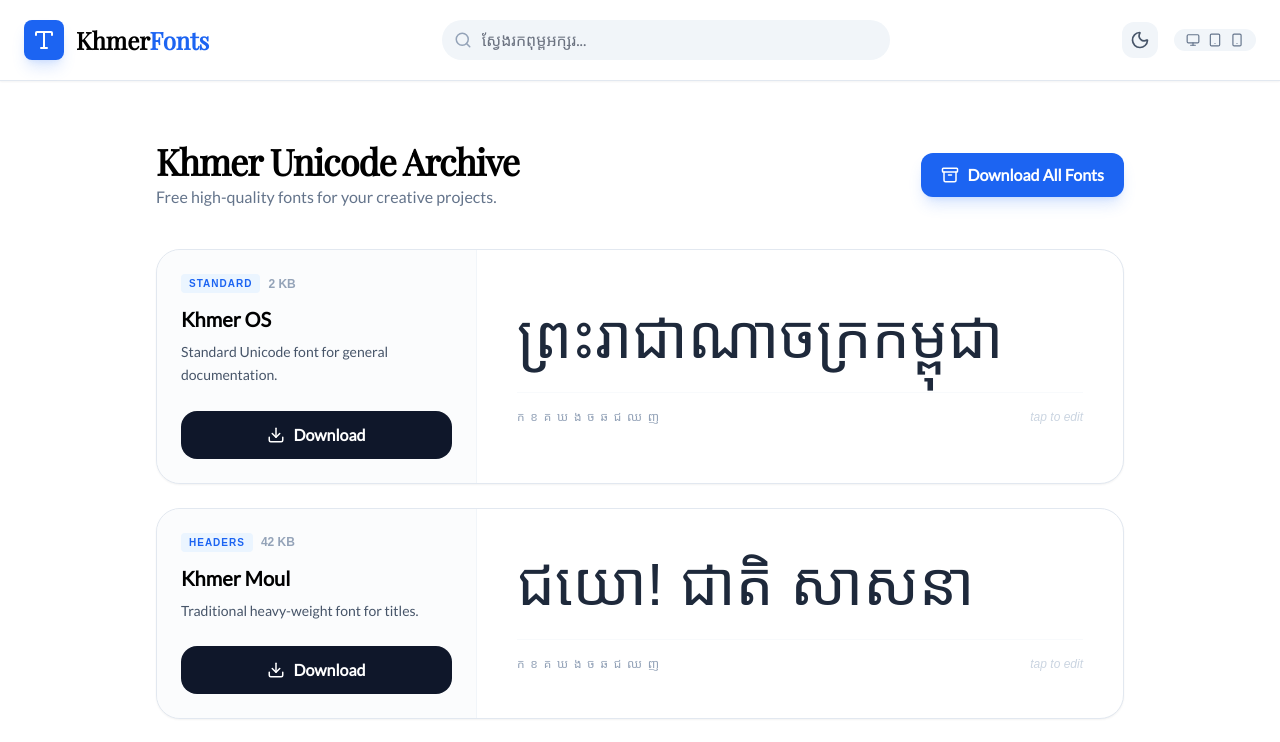
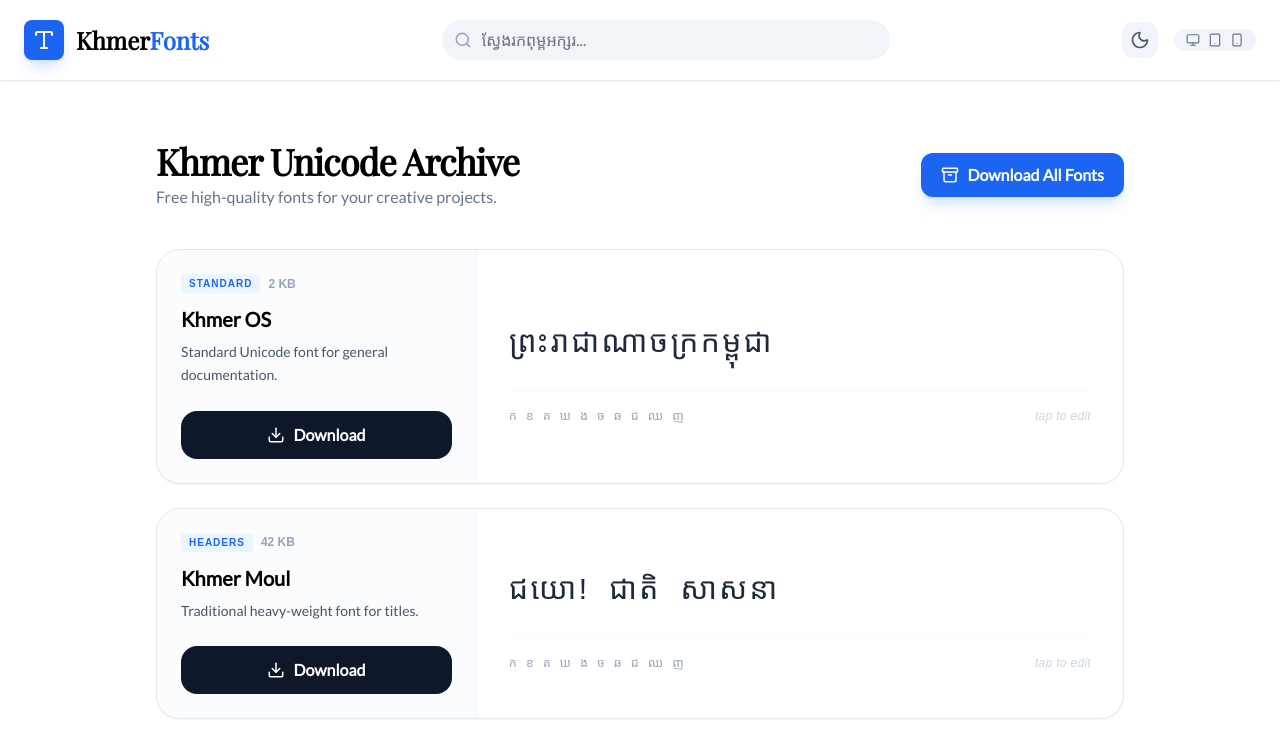
Before and after one commit to 7PiSeth/khmer-font, a React (Vite) app: page / in a window 1280 px wide. Shown: the top 742 px of the page. Built offline with nearby package versions, Linux system fonts and the light colour scheme; a web font is replaced by a local one.

Commit message:
Enhance FontCard layout and styling for improved readability and user interaction

```diff
--- a/src/components/layout/Body.jsx
+++ b/src/components/layout/Body.jsx
@@ -105,11 +105,10 @@
             <button
               onClick={() => onDownload(font)}
               disabled={downloadingId === font.id}
-              className={`w-full flex items-center justify-center gap-2 py-3 px-6 rounded-xl sm:rounded-2xl font-bold transition-all ${
-                downloadingId === font.id
+              className={`w-full flex items-center justify-center gap-2 py-3 px-6 rounded-xl sm:rounded-2xl font-bold transition-all ${downloadingId === font.id
                   ? 'bg-emerald-500 text-white'
                   : 'bg-slate-900 dark:bg-slate-800 text-white hover:bg-blue-600 active:scale-[0.97]'
-              }`}
+                }`}
               style={{ fontFamily: "'Lato', sans-serif" }}
             >
               {downloadingId === font.id ? <CheckCircle size={18} /> : <Download size={18} />}
@@ -118,19 +117,28 @@
           </div>
 
           {/* Right Panel - Preview */}
-          <div className="flex-1 p-5 sm:p-10 flex flex-col justify-center min-h-[140px] sm:min-h-[200px]">
+          <div className="flex-1 p-5 sm:p-8 flex flex-col justify-center min-h-[140px] sm:min-h-[180px]">
             <div
               onClick={handleTextClick}
-              className="text-3xl sm:text-5xl md:text-6xl text-slate-800 dark:text-slate-100 leading-tight text-center lg:text-left cursor-text hover:opacity-70 transition-opacity select-none"
-              style={{ fontFamily: `'${font.googleFont}', sans-serif` }}
-              title="Click to edit"
+              className="text-xl sm:text-2xl md:text-3xl text-slate-800 dark:text-slate-100 leading-loose text-center lg:text-left cursor-text hover:opacity-70 transition-opacity select-none tracking-widest"
+              style={{
+                fontFamily: `'${font.googleFont}', sans-serif`,
+                letterSpacing: '0.08em',
+                lineHeight: '2.2',
+                wordSpacing: '0.3em',
+              }}
             >
               {previewText || font.previewText}
             </div>
 
-            <div className="mt-6 pt-4 border-t border-slate-50 dark:border-slate-800/50 flex items-center justify-between text-[10px] sm:text-xs text-slate-400 font-medium">
-              <span className="uppercase tracking-widest">ក ខ គ ឃ ង ច ឆ ជ ឈ ញ</span>
-              <span className="hidden sm:inline text-slate-300 dark:text-slate-600 italic">
+            <div className="mt-4 pt-4 border-t border-slate-50 dark:border-slate-800/50 flex items-center justify-between text-[10px] sm:text-xs text-slate-400 font-medium">
+              <span
+                className="uppercase tracking-[0.25em]"
+                style={{ letterSpacing: '0.25em' }}
+              >
+                ក ខ គ ឃ ង ច ឆ ជ ឈ ញ
+              </span>
+              <span className="hidden sm:inline text-slate-300 dark:text-slate-600 italic tracking-wide">
                 tap to edit
               </span>
             </div>
```
